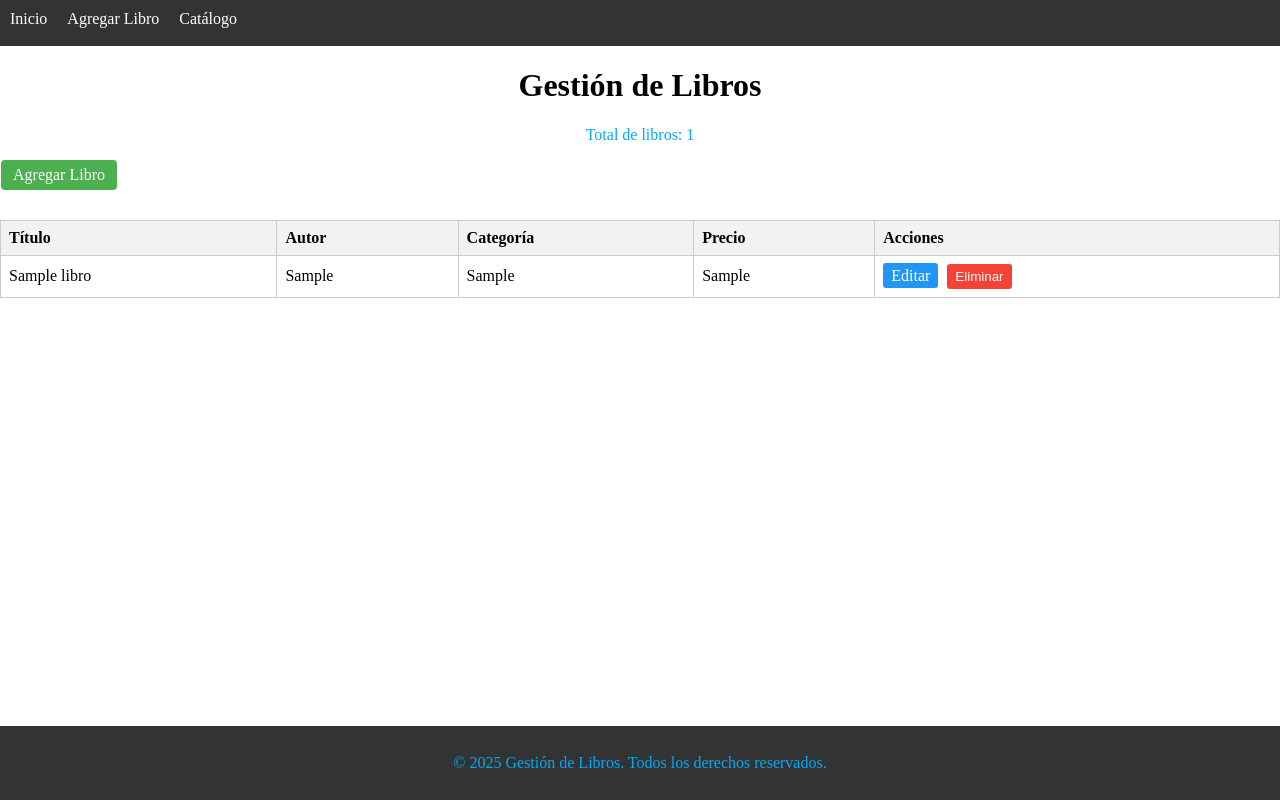
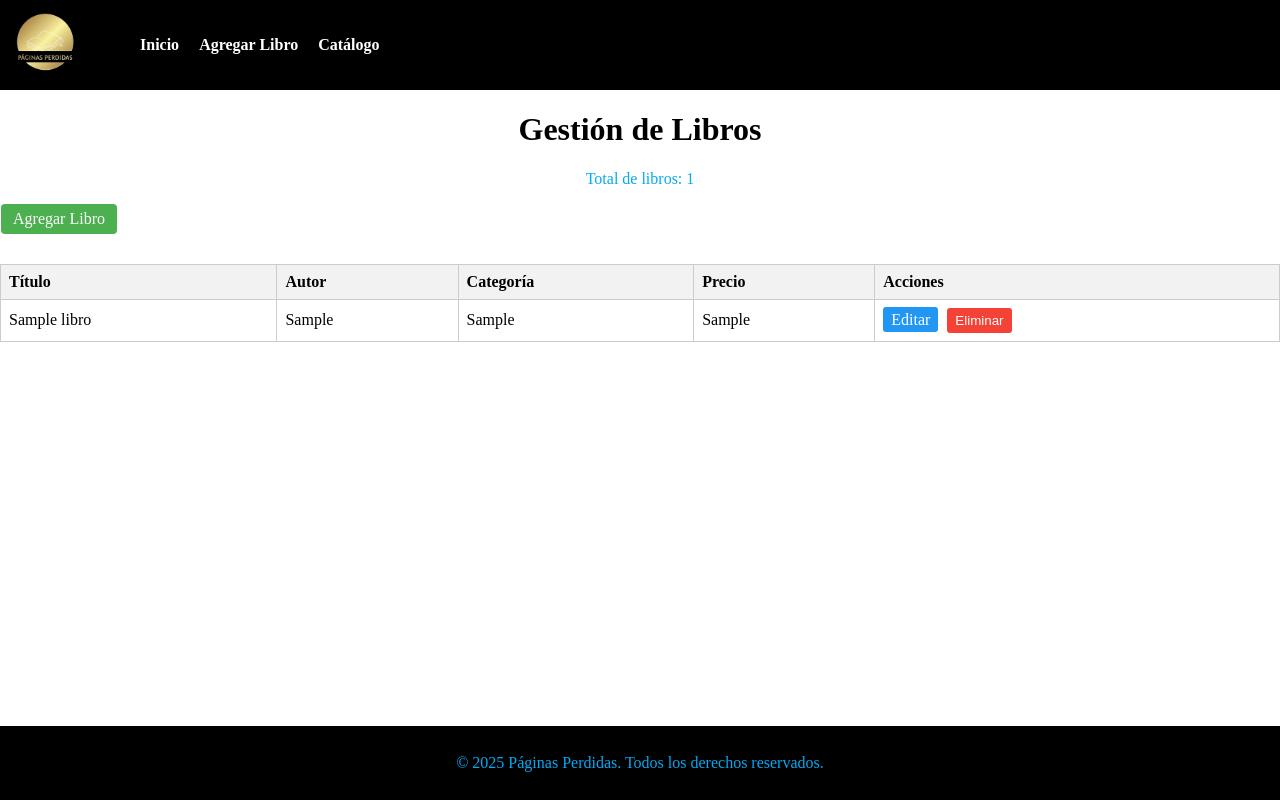
Before and after one commit to lumacg06/Flask_project, a Flask app: page / in a window 1280 px wide. Run offline with Flask 3, Linux system fonts and the light colour scheme; tables that the repository leaves empty hold one stand-in row (values such as "Sample post"); some libraries are stand-ins or nearby versions.

Commit message:
changed 5 files

```diff
--- a/static/stylesindex.css
+++ b/static/stylesindex.css
@@ -1,12 +1,13 @@
 /* Sugerencia para styles.css */
-#h-index{
+#h-index {
     text-align: center;
 }
-#p-index
-{
+
+#p-index {
     text-align: center;
     color: #03A9F4;
 }
+
 .tabla-libros {
     width: 100%;
     border-collapse: collapse;
@@ -60,49 +61,36 @@ body {
 }
 
 .navbar {
-    background-color: #333;
-    padding: 10px 0;
-    width: 100vw;
-    box-sizing: border-box;
-    margin: 0;
+    display: flex;
+    align-items: center;
+    background-color: #000;
+    /* Cambia el fondo a negro */
+
 }
 
 .navbar ul {
-    max-width: 1200px;
-    margin: 0 auto;
-    padding: 0 10px;
     display: flex;
-    flex-wrap: wrap;
-    justify-content: flex-start;
-}
-
-.navbar ul {
     list-style: none;
     margin: 0;
-    padding: 0 10px;
-    display: flex;
-    flex-wrap: wrap;
-    /* Permite que los elementos bajen en pantallas pequeñas */
-    justify-content: flex-start;
+    padding: 0;
 }
 
 .navbar li {
-    margin-right: 20px;
-    margin-bottom: 8px;
+    margin-left: 20px;
 }
 
 .navbar a {
     color: #fff;
     text-decoration: none;
-
+    font-weight: bold;
 }
 
 .navbar a:hover {
-   color: aqua;
+    color: aqua;
 }
 
 .footer {
-    background-color: #333;
+    background-color: #000;
     color: #fff;
     text-align: center;
     padding: 12px 0;
@@ -113,3 +101,20 @@ body {
     font-size: 16px;
     z-index: 100;
 }
+
+/* Logo en el navbar */
+.logo-navbar {
+    display: flex;
+    align-items: center;
+    margin-right: 20px;
+    text-decoration: none;
+}
+
+#logo-navbar {
+    /* Más grande */
+    height: 90px;
+    /* Más grande */
+    object-fit: contain;
+    margin-right: 10px;
+    vertical-align: middle;
+}
--- a/templates/catalogo.html
+++ b/templates/catalogo.html
@@ -13,6 +13,12 @@
   </head>
   <body>
       <nav class="navbar">
+      <a href="{{ url_for('inicio') }}" class="logo-navbar">
+        <img
+          src="{{ url_for('static', filename='Logo pf.png') }}"
+          alt="Logo Libros"
+          id="logo-navbar"
+        />
       <ul>
         <li><a href="{{ url_for('inicio') }}">Inicio</a></li>
         <li><a href="{{ url_for('agregar') }}">Agregar Libro</a></li>
--- a/templates/index.html
+++ b/templates/index.html
@@ -9,6 +9,13 @@
   </head>
   <body>
     <nav class="navbar">
+      <a href="{{ url_for('inicio') }}" class="logo-navbar">
+        <img
+          src="{{ url_for('static', filename='Logo pf.png') }}"
+          alt="Logo Libros"
+          id="logo-navbar"
+        />
+      </a>
       <ul>
         <li><a href="{{ url_for('inicio') }}">Inicio</a></li>
         <li><a href="{{ url_for('agregar') }}">Agregar Libro</a></li>
@@ -53,7 +60,9 @@
       </tbody>
     </table>
     <footer class="footer">
-      <p id="p-index" class="index">&copy; 2025 Gestión de Libros. Todos los derechos reservados.</p>
+      <p id="p-index" class="index">
+        &copy; 2025 Páginas Perdidas. Todos los derechos reservados.
+      </p>
     </footer>
   </body>
 </html>
```
Also changed, not shown: static/Logo pf.png (added), static/portadas/La_ultima_carta_de_amor.jpg (added).
